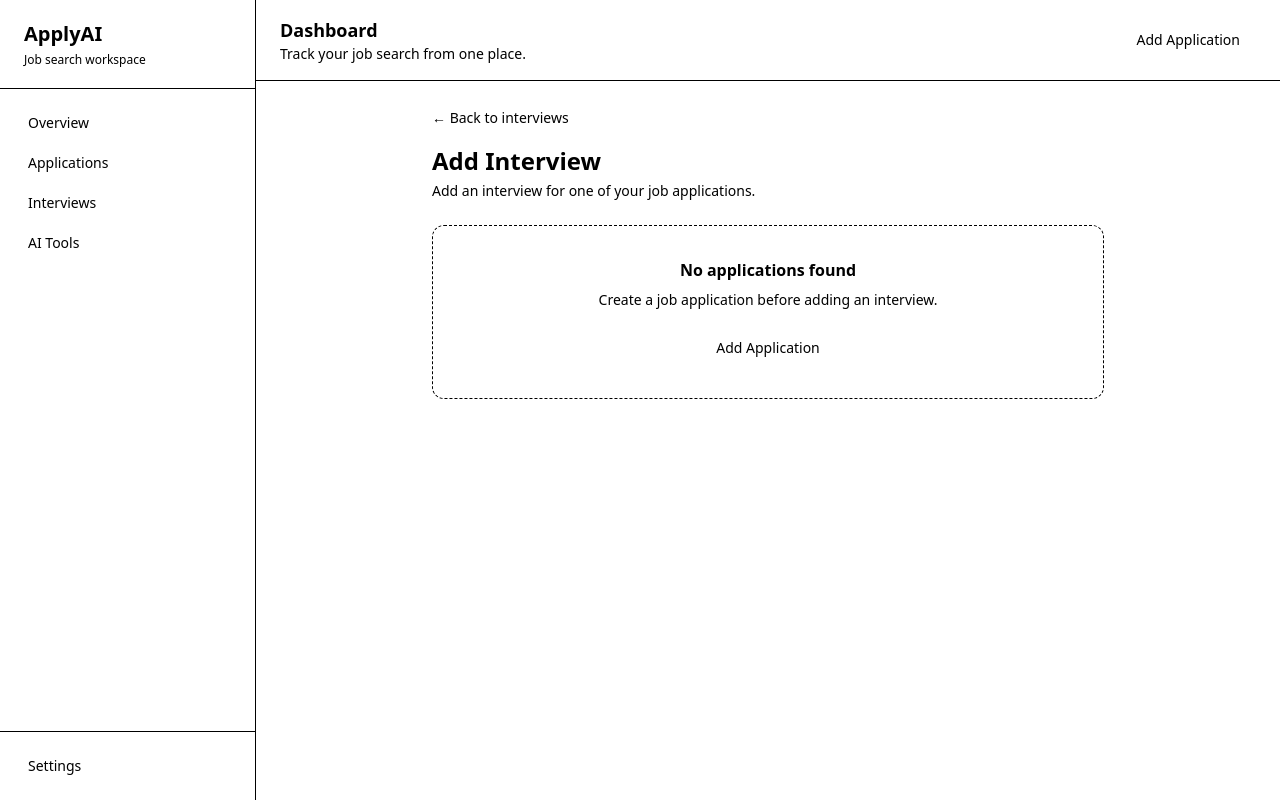
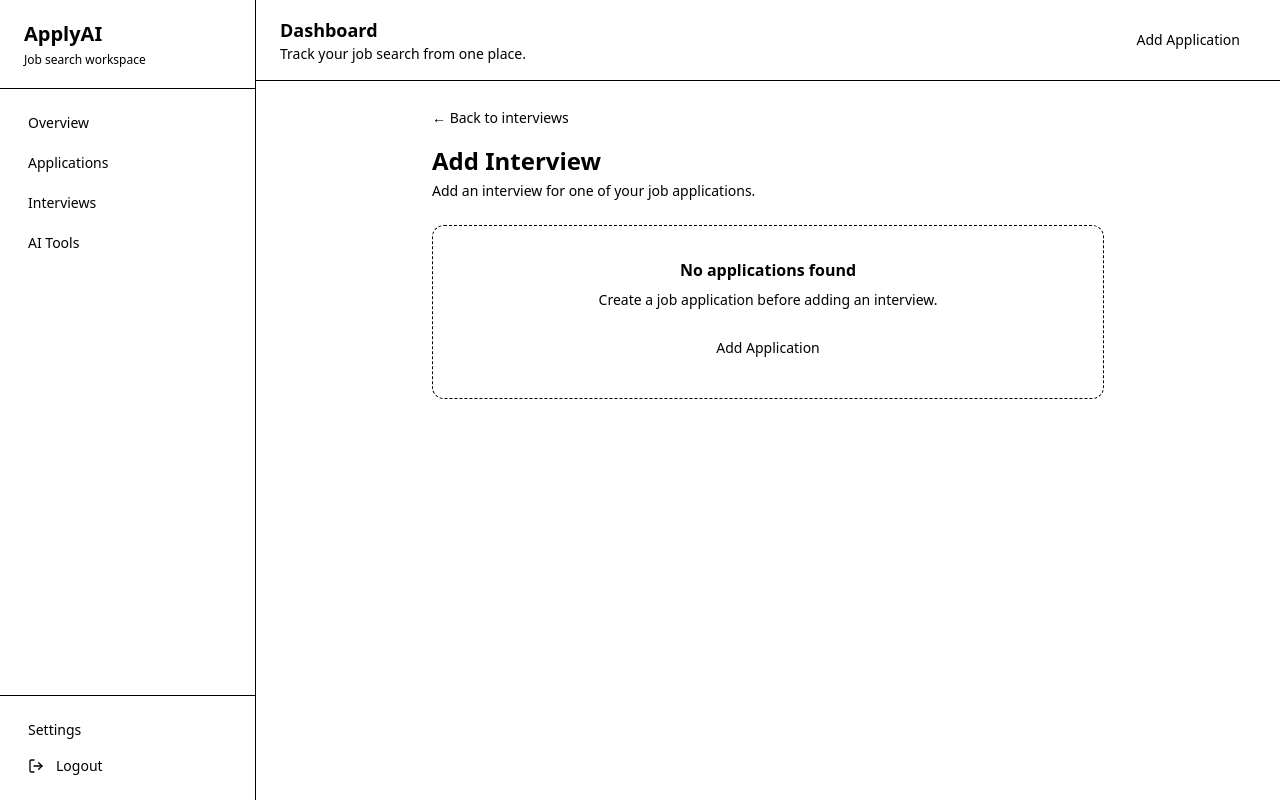
Before and after one commit to yaaryash/ApplyAI, a Next.js app: page /dashboard/interviews/new in a window 1280 px wide. Built offline with nearby package versions, Linux system fonts and the light colour scheme; no server answers.

Commit message:
feat: add secure logout functionality

```diff
--- a/src/app/dashboard/layout.tsx
+++ b/src/app/dashboard/layout.tsx
@@ -1,5 +1,6 @@
 import Link from "next/link";
 import { ReactNode } from "react";
+import LogoutButton from "@/components/logout-button";
 
 export default function DashboardLayout({
   children,
@@ -30,6 +31,7 @@ export default function DashboardLayout({
 
           <div className="border-t p-4">
             <NavItem href="/dashboard/settings" label="Settings" />
+            <LogoutButton />
           </div>
         </aside>
 
--- /dev/null
+++ b/src/components/logout-button.tsx
@@ -0,0 +1,17 @@
+"use client";
+
+import { signOut } from "next-auth/react";
+import { LogOut } from "lucide-react";
+
+export default function LogoutButton() {
+  return (
+    <button
+      type="button"
+      onClick={() => signOut({ callbackUrl: "/login" })}
+      className="flex w-full items-center gap-3 rounded-md px-3 py-2 text-sm font-medium text-muted-foreground transition hover:bg-muted hover:text-foreground"
+    >
+      <LogOut className="h-4 w-4" />
+      Logout
+    </button>
+  );
+}
```
